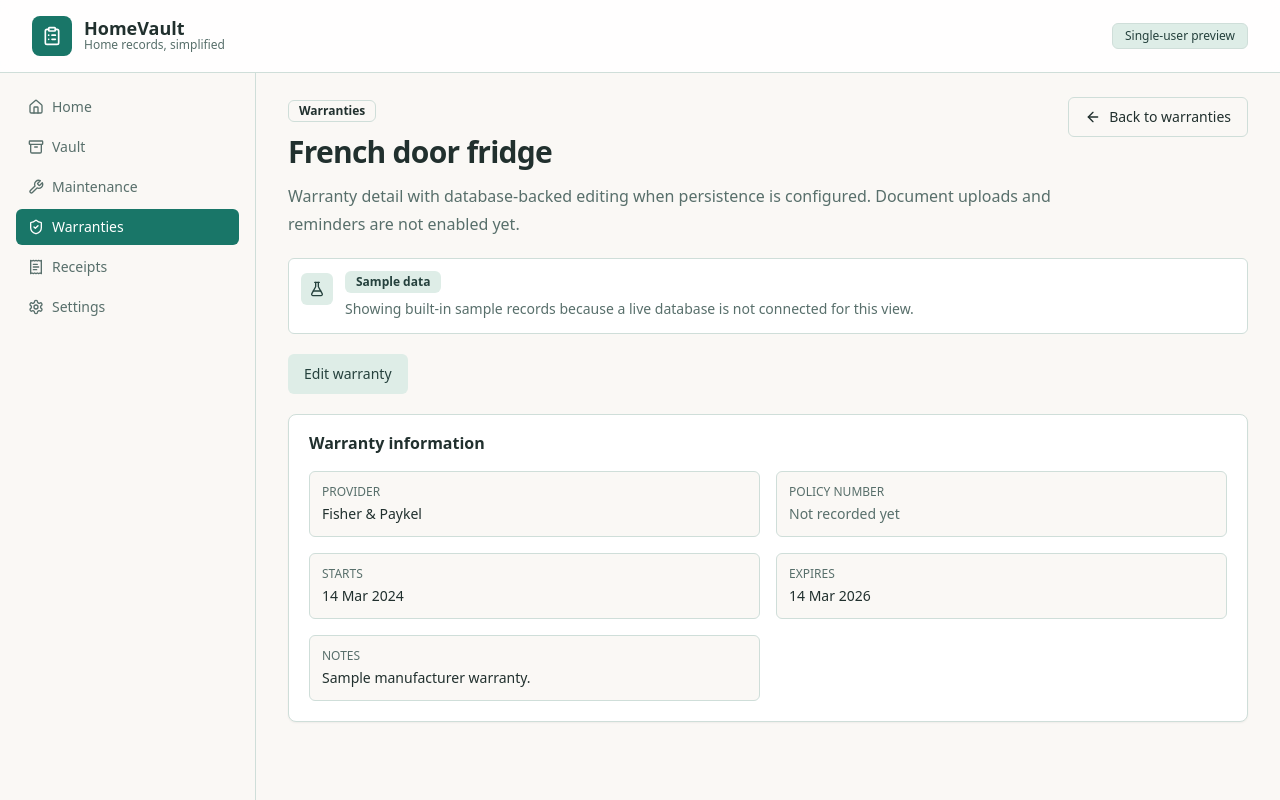
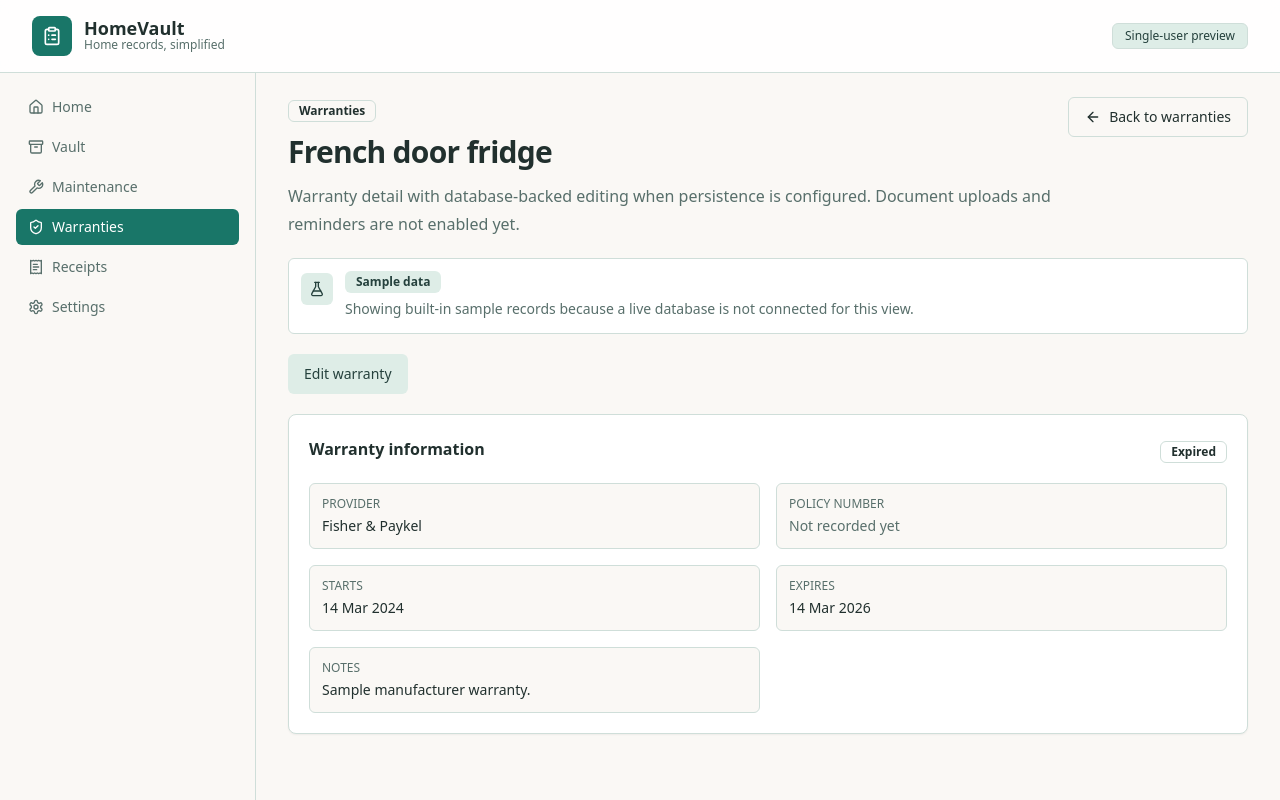
Before and after one commit to LatinMaestro/HomeVault, a Next.js app: page /warranties/warranty-fridge in a window 1280 px wide. Built offline with nearby package versions, Linux system fonts and the light colour scheme; no server answers; the database is empty.

Commit message:
Show warranty expiry status in detail

```diff
--- a/src/app/warranties/[warrantyId]/page.tsx
+++ b/src/app/warranties/[warrantyId]/page.tsx
@@ -4,11 +4,13 @@ import Link from "next/link";
 import { AppShell } from "@/components/app-shell";
 import { BackLinkButton } from "@/components/back-link-button";
 import { DataSourceNote } from "@/components/data-source-note";
+import { DateStatusBadge } from "@/components/date-status-badge";
 import { EmptyState } from "@/components/empty-state";
 import { FieldList } from "@/components/field-list";
 import { PageHeader } from "@/components/page-header";
 import { Button } from "@/components/ui/button";
 import { Card, CardContent, CardHeader, CardTitle } from "@/components/ui/card";
+import { getDateStatus } from "@/lib/date-status";
 import { getWarranty } from "@/lib/home-data";
 
 export const metadata: Metadata = {
@@ -64,8 +66,11 @@ export default async function WarrantyPage({
         </div>
 
         <Card>
-          <CardHeader>
+          <CardHeader className="flex flex-col gap-3 sm:flex-row sm:items-center sm:justify-between">
             <CardTitle>Warranty information</CardTitle>
+            <DateStatusBadge
+              status={getDateStatus(warranty.data.expiresAtInput, "warranty")}
+            />
           </CardHeader>
           <CardContent>
             <FieldList
```
